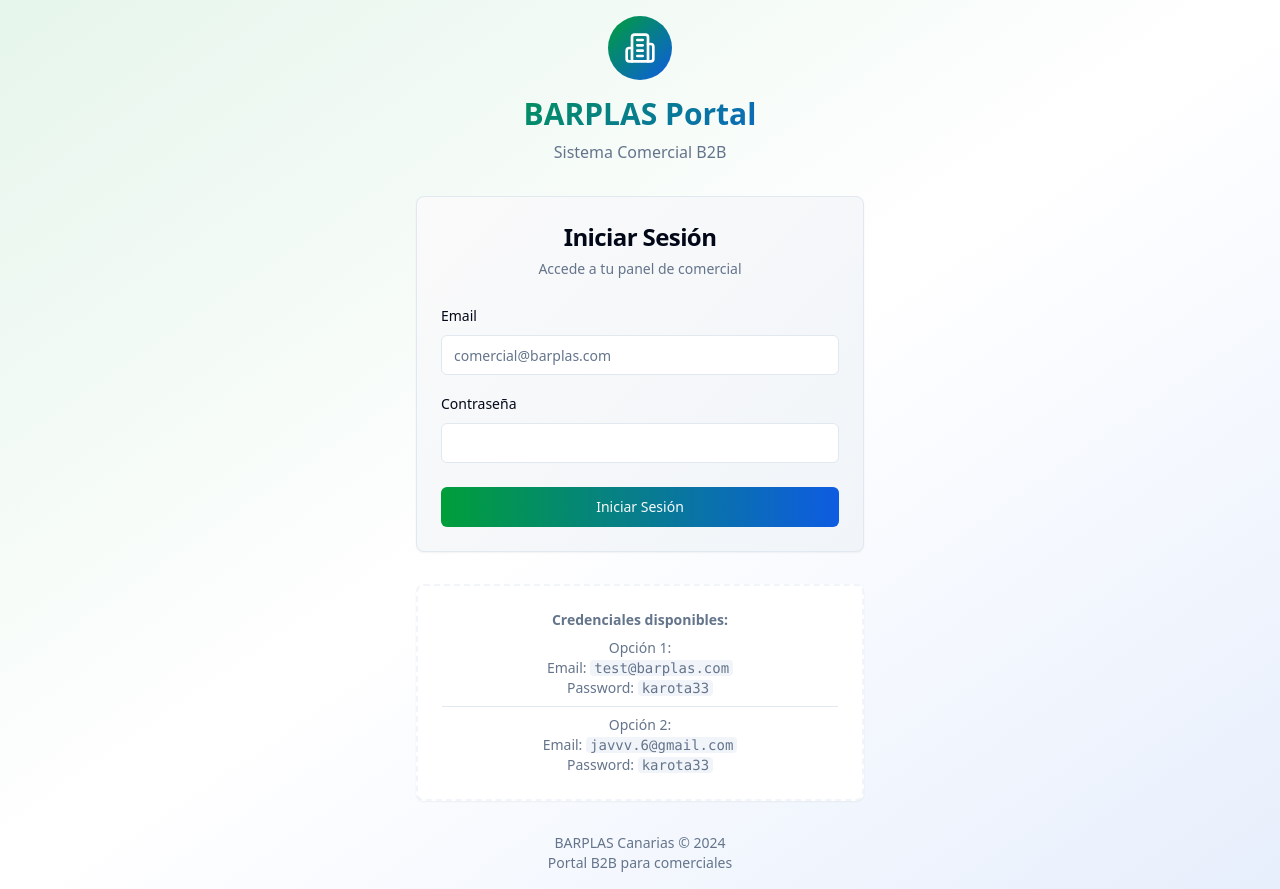
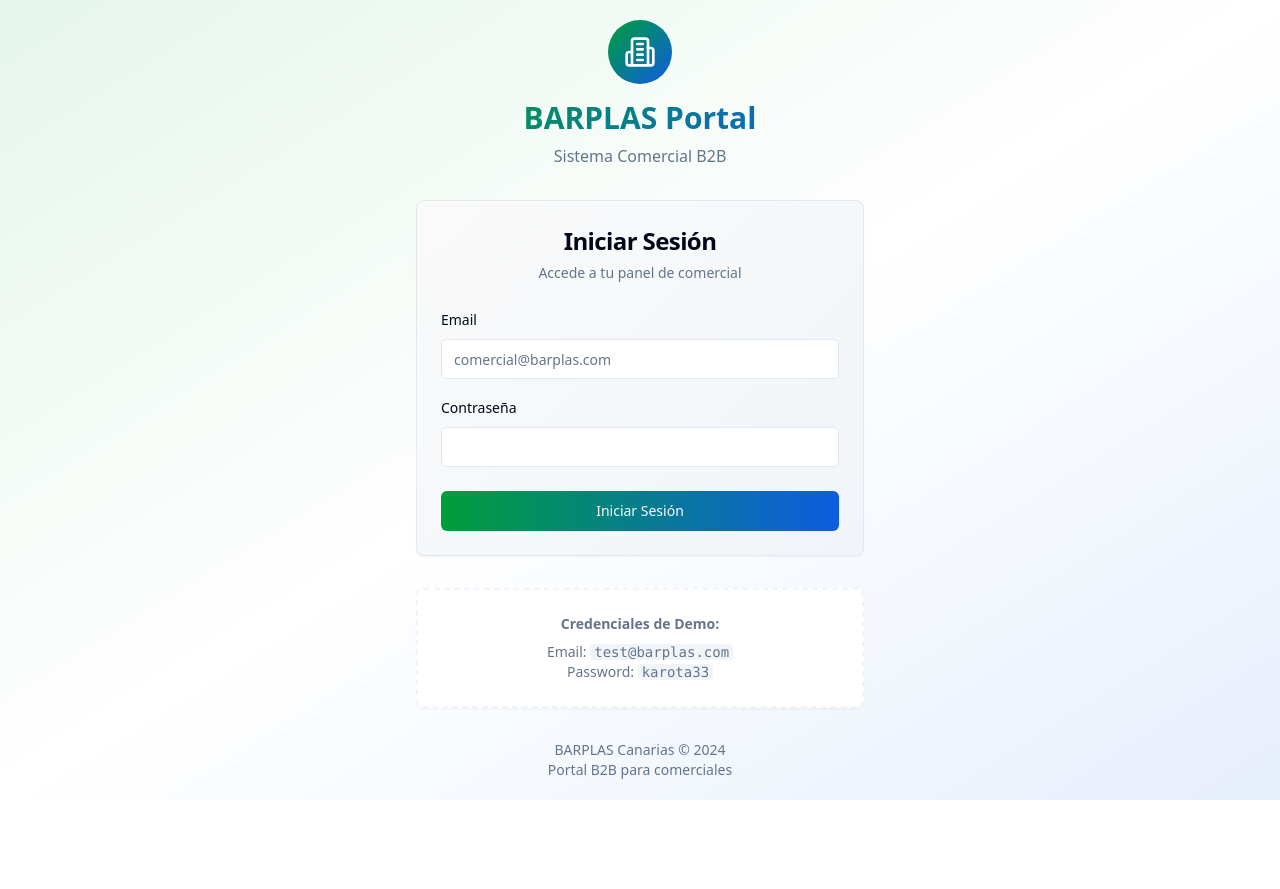
Before and after one commit to Karota33/barplas-bizflow, a React (Vite) app: page / in a window 1280 px wide. After the commit the page ends 800 px from the top, so only its background shows below. Built offline with nearby package versions, Linux system fonts and the light colour scheme.

Commit message:
Refactor login credentials
Remove `javvv.6@gmail.com / karota33` from the login form and provide a to-do list of actions taken.

```diff
--- a/src/components/auth/LoginForm.tsx
+++ b/src/components/auth/LoginForm.tsx
@@ -145,19 +145,9 @@ export function LoginForm() {
         <Card className="border-dashed border-2 border-muted">
           <CardContent className="pt-6">
             <div className="text-center text-sm text-muted-foreground">
-              <p className="font-semibold mb-2">Credenciales disponibles:</p>
-              <div className="space-y-2">
-                <div>
-                  <p className="font-medium">Opción 1:</p>
-                  <p>Email: <code className="bg-muted px-1 rounded">test@barplas.com</code></p>
-                  <p>Password: <code className="bg-muted px-1 rounded">karota33</code></p>
-                </div>
-                <div className="border-t pt-2">
-                  <p className="font-medium">Opción 2:</p>
-                  <p>Email: <code className="bg-muted px-1 rounded">javvv.6@gmail.com</code></p>
-                  <p>Password: <code className="bg-muted px-1 rounded">karota33</code></p>
-                </div>
-              </div>
+              <p className="font-semibold mb-2">Credenciales de Demo:</p>
+              <p>Email: <code className="bg-muted px-1 rounded">test@barplas.com</code></p>
+              <p>Password: <code className="bg-muted px-1 rounded">karota33</code></p>
             </div>
           </CardContent>
         </Card>
```
